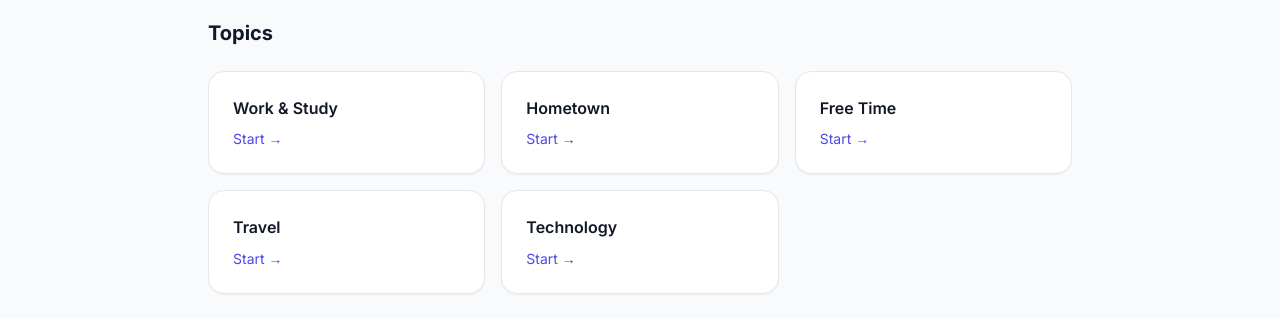
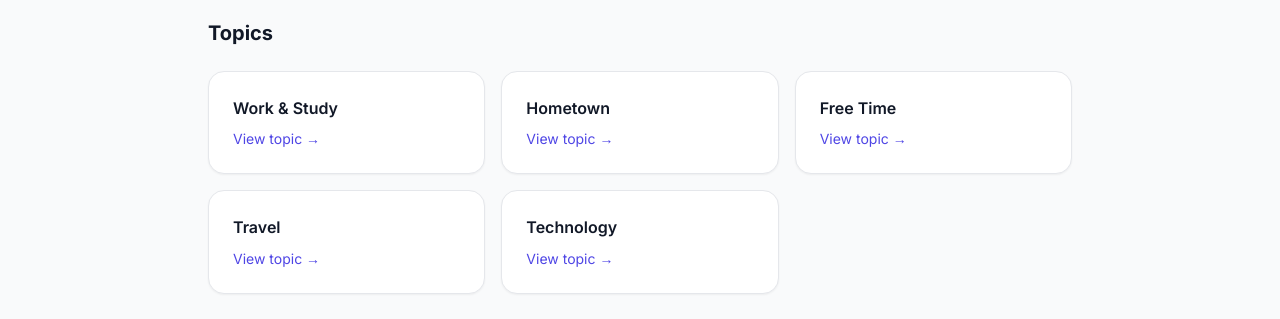
Before and after one commit to RikuTerayama/IELTS-Training, a Next.js app: page /speaking in a window 1280 px wide. Shown: the part 900-1219 px from the top of the page. Built offline with nearby package versions, Linux system fonts and the light colour scheme; no server answers.

Commit message:
feat: link speaking topics hub to topic pages

```diff
--- a/app/speaking/page.tsx
+++ b/app/speaking/page.tsx
@@ -5,11 +5,11 @@ import { Layout } from '@/components/layout/Layout';
 import { cn, cardBase, buttonPrimary, buttonSecondary } from '@/lib/ui/theme';
 
 const TOPICS = [
-  { value: 'work_study', label: 'Work & Study' },
-  { value: 'hometown', label: 'Hometown' },
-  { value: 'free_time', label: 'Free Time' },
-  { value: 'travel', label: 'Travel' },
-  { value: 'technology', label: 'Technology' },
+  { value: 'work_study', label: 'Work & Study', slug: 'work-study' },
+  { value: 'hometown', label: 'Hometown', slug: 'hometown' },
+  { value: 'free_time', label: 'Free Time', slug: 'free-time' },
+  { value: 'travel', label: 'Travel', slug: 'travel' },
+  { value: 'technology', label: 'Technology', slug: 'technology' },
 ] as const;
 
 const SPEAKING_FAQ = [
@@ -124,7 +124,7 @@ export default function SpeakingPage() {
             {TOPICS.map((t) => (
               <Link
                 key={t.value}
-                href="/exam/speaking"
+                href={`/speaking/topics/${t.slug}`}
                 className={cn(
                   'p-6 rounded-2xl border border-border bg-surface text-left transition-all',
                   'hover:shadow-md hover:border-indigo-200 hover:-translate-y-0.5',
@@ -132,7 +132,7 @@ export default function SpeakingPage() {
                 )}
               >
                 <h3 className="font-semibold text-text">{t.label}</h3>
-                <p className="mt-2 text-sm text-indigo-600">Start →</p>
+                <p className="mt-2 text-sm text-indigo-600">View topic →</p>
               </Link>
             ))}
           </div>
```
